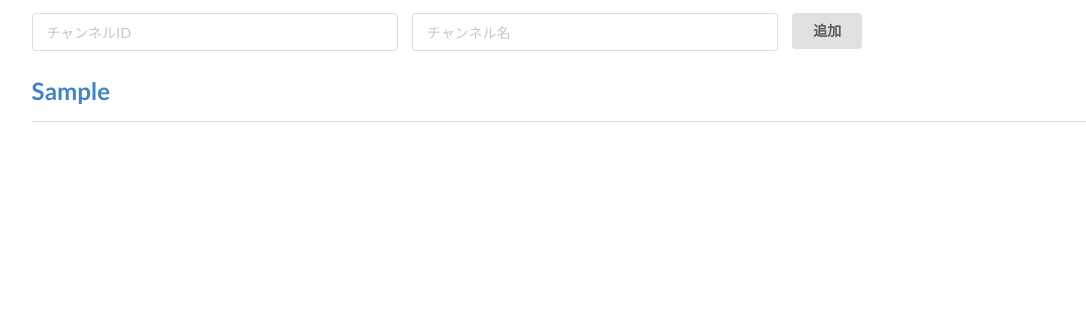
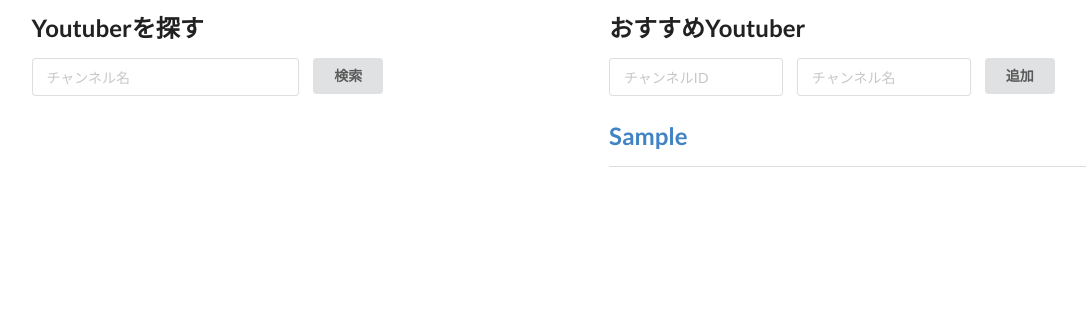
Before and after one commit to mtsml/django-jack, a Django app: page / in a window 1280 px wide. Shown: the part 42-355 px from the top of the page, without its empty margins (45-1131 px from the left). Run offline with Django 3.2, Linux system fonts and the light colour scheme; tables that the repository leaves empty hold one stand-in row (values such as "Sample post").

Commit message:
チャンネルの検索機能を追加

```diff
--- a/jack/forms.py
+++ b/jack/forms.py
@@ -64,3 +64,9 @@
     comment = forms.CharField(max_length=2000, widget=forms.TextInput(attrs={
         'placeholder':'コメント'
     }))
+
+
+class SearchForm(forms.Form):
+    query = forms.CharField(max_length=200, widget=forms.TextInput(attrs={
+        'placeholder':'チャンネル名'
+    }))
--- a/jack/templates/jack/index.html
+++ b/jack/templates/jack/index.html
@@ -1,6 +1,40 @@
 {% extends 'jack/base.html' %}
 {% block content %}
     <div class="ui container">
+        <div class="ui two column stackable grid">
+            <div class="column">
+                <h2>Youtuberを探す</h2>
+                <form class="ui form" method="POST">
+                    {% csrf_token %}
+                    <div class="two fields">
+                        <div class="field">
+                            {{ search_form.query }}
+                        </div>
+                        <div class="field">
+                            <button class="ui button" name='search_channel' type="submit">検索</button>
+                        </div>
+                    </div>
+                </form>
+                {% for result in search_result %}
+                    <div class='item'>
+                        <img
+                            class="ui circular image"
+                            src="{{ result.snippet.thumbnails.default.url }}"
+                            alt="{{ result.snippet.title }}"
+                        >
+                        <h2 class="ui header">
+                            {{ result.snippet.title }}
+                            <div class="sub header">
+                                {{ result.snippet.description}}
+                            </div>
+                        </h2>
+                    </div>
+                    <div class="ui divider"></div>
+                {% endfor %}
+            </div>
+
+            <div class="column">
+                <h2>おすすめYoutuber</h2>
                 <form class="ui form" method="POST">
                     {% csrf_token %}
                     <div class="three fields">
@@ -11,7 +45,7 @@
                             {{ form.channel_nm }}
                         </div>
                         <div class="field">
-                    <button class="ui button" type="submit">追加</button>
+                            <button class="ui button" name='add_channel' type="submit">追加</button>
                         </div>
                     </div>
                 </form>
@@ -32,4 +66,6 @@
                     <p class="ui message">No Recomended Youtuber.</p>
                 {% endif %}
             </div>
+        </div>
+    </div>
 {% endblock %}
--- a/jack/views.py
+++ b/jack/views.py
@@ -5,7 +5,8 @@
 from django.urls import reverse
 
 from .models import Channel, Comment, Video
-from .forms import ChannelForm, CommentForm, VideoForm, get_video_id_from_url
+from .forms import ChannelForm, CommentForm, SearchForm, VideoForm, get_video_id_from_url
+from .youtube import youtube_search
 
 
 MSG_INVALID_CHANNEL_ID = 'そのチャンネルIDは存在しません'
@@ -13,17 +14,33 @@
 
 
 def index(request):
-    message=None # TODO:messageの処理はもっといい方法があるはず
+    message=None
+    search_result=[]
+
     if request.method == 'POST':
-        form = ChannelForm(request.POST)
-        if form.is_valid():
-            form.save()
-            return redirect('index')
-        else:
-            message = MSG_INVALID_CHANNEL_ID
+        if 'add_channel' in request.POST:
+            form = ChannelForm(request.POST)
+            if form.is_valid():
+                form.save()
+                return redirect('index')
+            else:
+                message = MSG_INVALID_CHANNEL_ID
+        elif 'search_channel' in request.POST:
+            form = SearchForm(request.POST)
+            if form.is_valid():
+                query = form.cleaned_data['query']
+                search_result = youtube_search('channel', query)
+
     form = ChannelForm()
+    search_form = SearchForm()
     channel_list = Channel.objects.all()
-    context = {'form': form, 'channel_list': channel_list, 'message': message}
+    context = {
+        'channel_list': channel_list,
+        'form': form,
+        'message': message,
+        'search_form': search_form,
+        'search_result': search_result
+    }
     return render(request, 'jack/index.html', context)
 
 
--- /dev/null
+++ b/jack/youtube.py
@@ -0,0 +1,26 @@
+import os
+
+from apiclient.discovery import build
+
+
+DEVELOPER_KEY = os.environ['YOUTUBE_API_ACCESS_KEY']
+YOUTUBE_API_SERVICE_NAME = "youtube"
+YOUTUBE_API_VERSION = "v3"
+
+
+def youtube_build():
+    return build(YOUTUBE_API_SERVICE_NAME, YOUTUBE_API_VERSION, developerKey=DEVELOPER_KEY)
+
+
+def youtube_search(type, query):
+    youtube = youtube_build()
+
+    response = youtube.search().list(
+        part="id,snippet",
+        q=query,
+        type=type
+    ).execute()
+
+    print(response["items"])
+
+    return response["items"]
--- a/requirements.txt
+++ b/requirements.txt
@@ -1,6 +1,7 @@
 dj-database-url==0.5.0
 Django==3.1
 django-heroku==0.3.1
+google-api-python-client==1.11.0
 gunicorn==20.0.4
 psycopg2-binary==2.8.5
 pytz==2020.1
```
Also changed, not shown: jack/tests.py (+10 -2 lines). Lines whose indentation alone changed are shown as unchanged.
